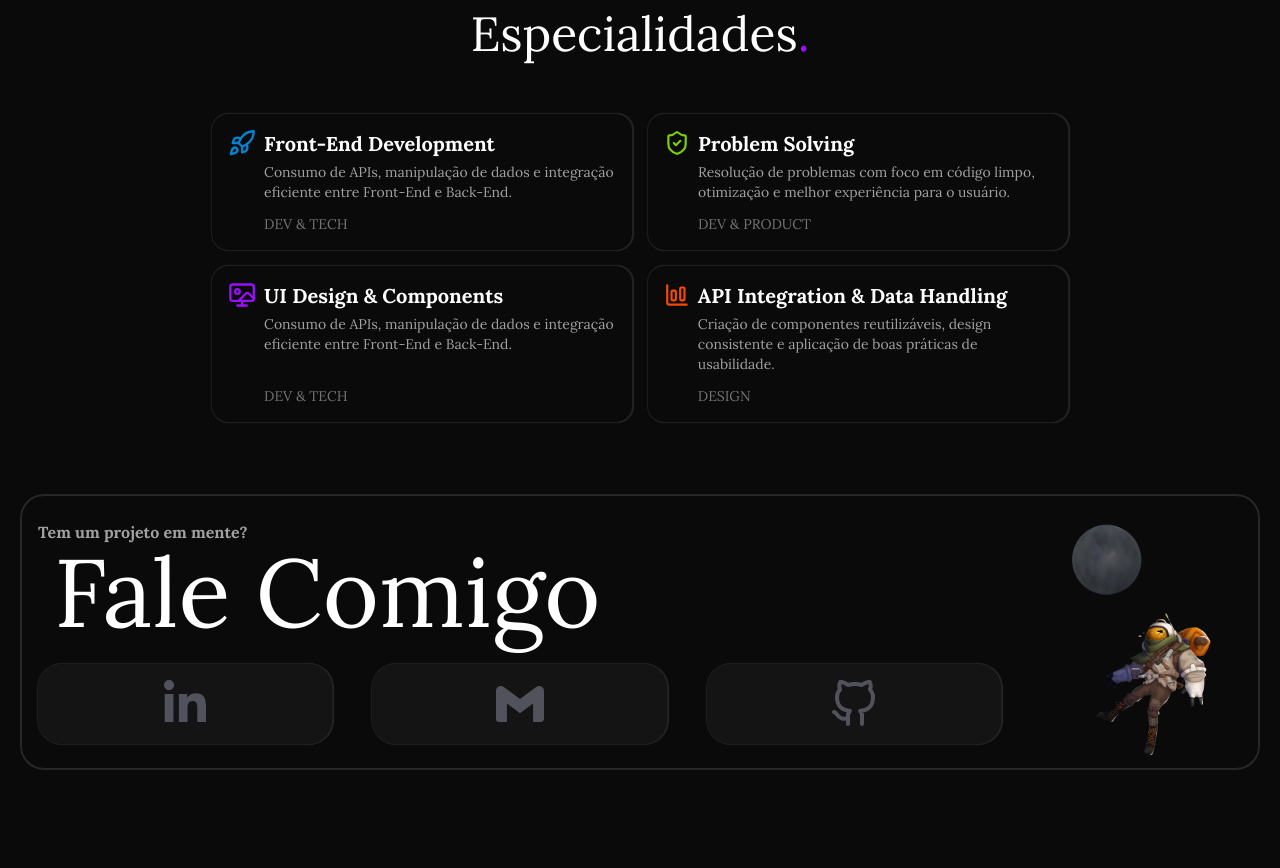
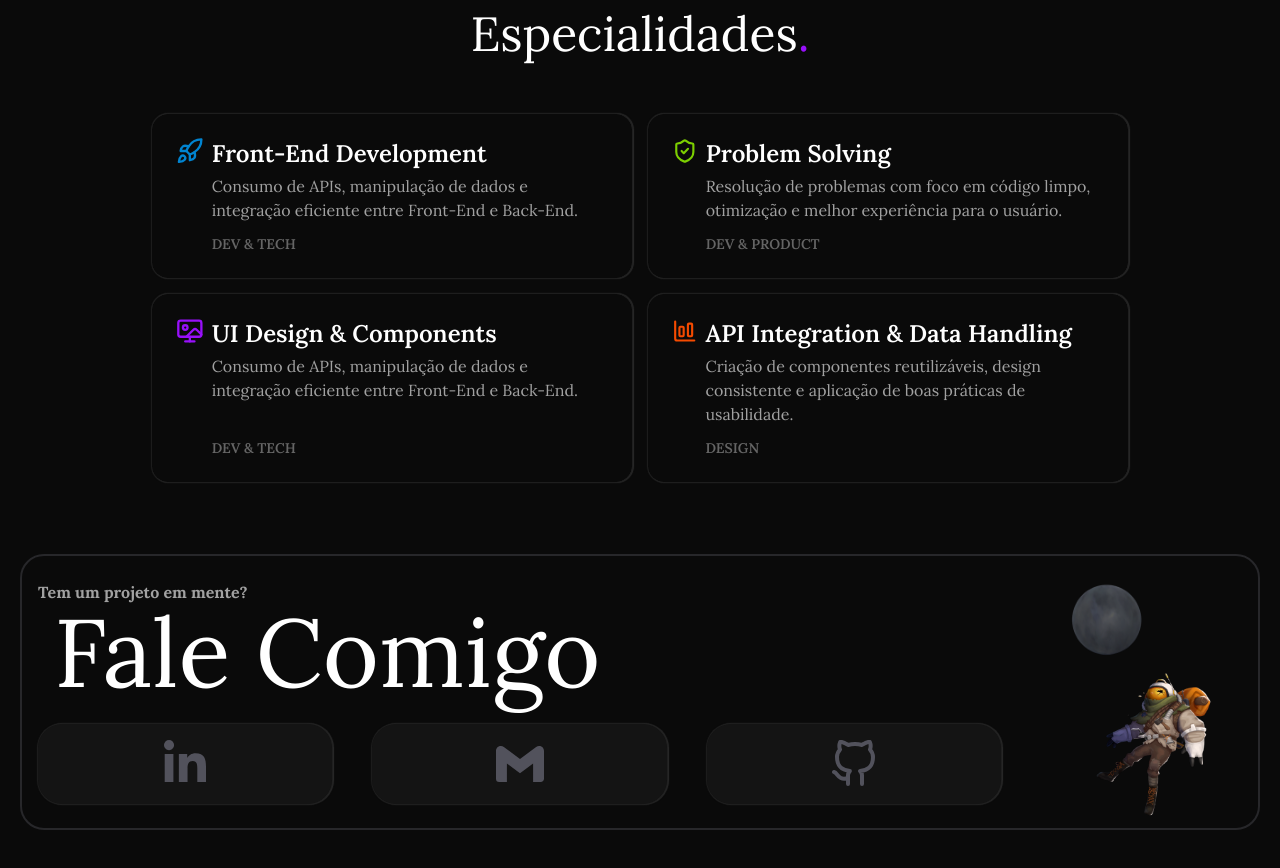
Before and after one commit to Leandro-MFarias/leandro-farias-portfolio, a Next.js app: page / in a window 1280 px wide. Shown: the part 2307-3175 px from the top of the page. Before the commit the page ends 3125 px from the top, so only its background shows below. Built offline with nearby package versions, Linux system fonts and the light colour scheme.

Commit message:
style: width of container on expertise

```diff
--- a/src/app/components/expertise/blocks.tsx
+++ b/src/app/components/expertise/blocks.tsx
@@ -9,14 +9,14 @@ interface BlocksProps {
 
 export function Blocks({ icon, title, description, span }: BlocksProps) {
   return (
-    <div className="shadow-hero flex md:max-w-[420px] space-x-2 rounded-2xl p-4 py-6 md:py-4">
+    <div className="shadow-hero flex md:max-w-[480px] space-x-2 rounded-2xl p-6">
       {icon}
       <div className="flex flex-col space-y-3">
         <div className="flex-1 space-y-1">
-          <h4 className="text-xl font-bold">{title}</h4>
-          <p className="text-muted-foreground text-sm">{description}</p>
+          <h4 className="text-xl md:text-2xl font-semibold">{title}</h4>
+          <p className="text-muted-foreground text-sm md:text-base">{description}</p>
         </div>
-        <span className="text-muted-foreground/70 text-sm">{span}</span>
+        <span className="text-muted-foreground/60 text-sm font-semibold">{span}</span>
       </div>
     </div>
   );
```
